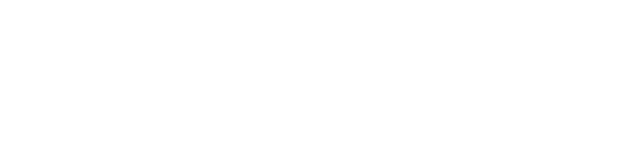
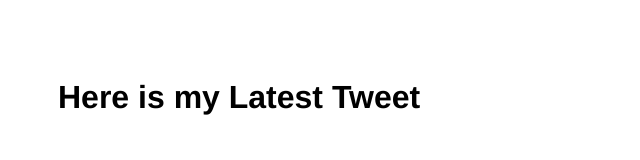
Before and after one commit to iamjpg/latest_tweet, a plain HTML site: page index.html in a window 1280 px wide. Shown: the whole page, without its empty margins (0-640 px from the left). Drawn offline with nearby package versions, Linux system fonts and the light colour scheme.

Commit message:
GH-Pages example

```diff
--- a/index.html
+++ b/index.html
@@ -1,9 +1,16 @@
 <!DOCTYPE html>
 <html>
 <head>
-
+  <style>
+  body {
+    font-family: "Helvetica Neue", Helvetica, Verdana, Arial, sans-serif;
+    padding: 50px;
+  }
+  </style>
 </head>
 <body>
+
+  <h1>Here is my Latest Tweet</h1>
 
   <!-- Tweet will show up here -->
   <div id="latest_tweet"></div>
@@ -17,14 +24,6 @@
   $("#latest_tweet").latestTweet({
     widget_id: "345612825047228417"
   });
-
-  // Example of simply getting the data back as an object.
-  $("body").latestTweet({
-    widget_id: "345612825047228417",
-    callback: function(data) {
-      console.log(data);
-    }
-  });
   </script>
 </body>
 </html>
```
